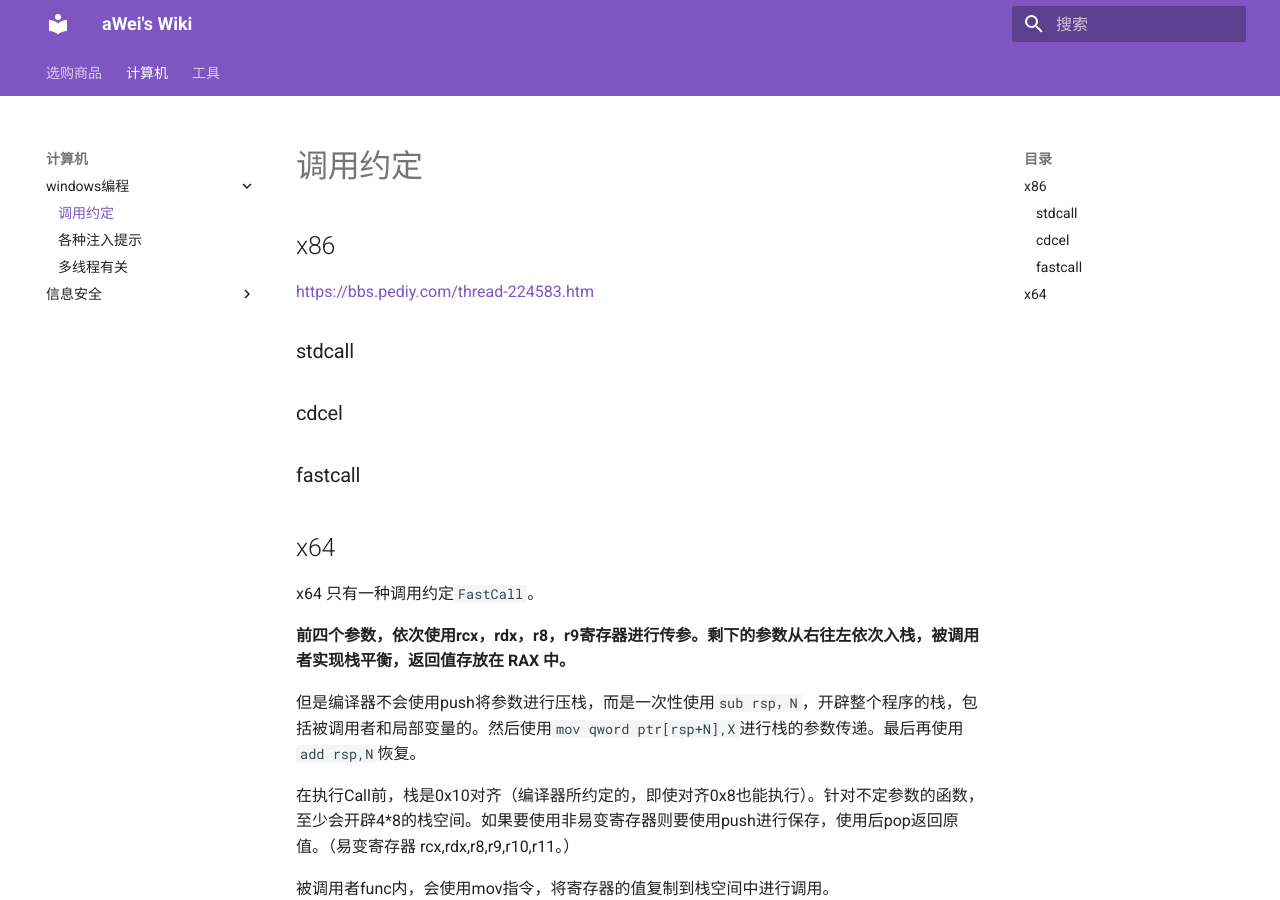
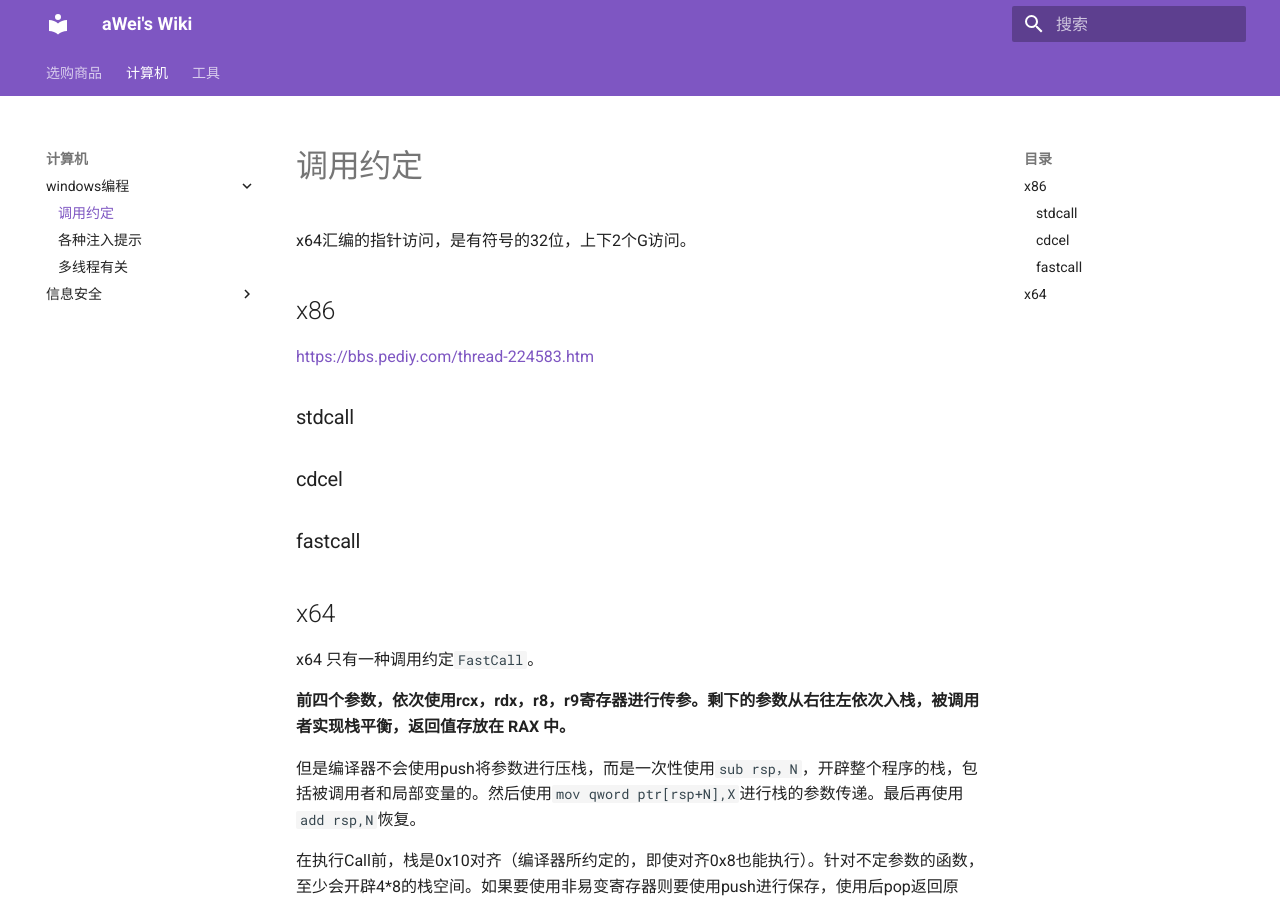
Before and after one commit to JA1E0/wiki, an MkDocs documentation site: the page built from docs/computer/windows_core_programming/Calling_convention.md, in a window 1280 px wide and 900 px high. Built offline with MkDocs 1.6.1 and Material for MkDocs 9.7.7, drawn with Linux system fonts in a browser that asks for light colours; old or Windows-style settings are respelled for this version of MkDocs.

Commit message:
quick push

```diff
--- a/docs/computer/windows_core_programming/Calling_convention.md
+++ b/docs/computer/windows_core_programming/Calling_convention.md
@@ -2,6 +2,9 @@
     title: 调用约定
     date: 2021-06-09
 ---
+
+
+x64汇编的指针访问，是有符号的32位，上下2个G访问。
 
 ## x86
 
```
